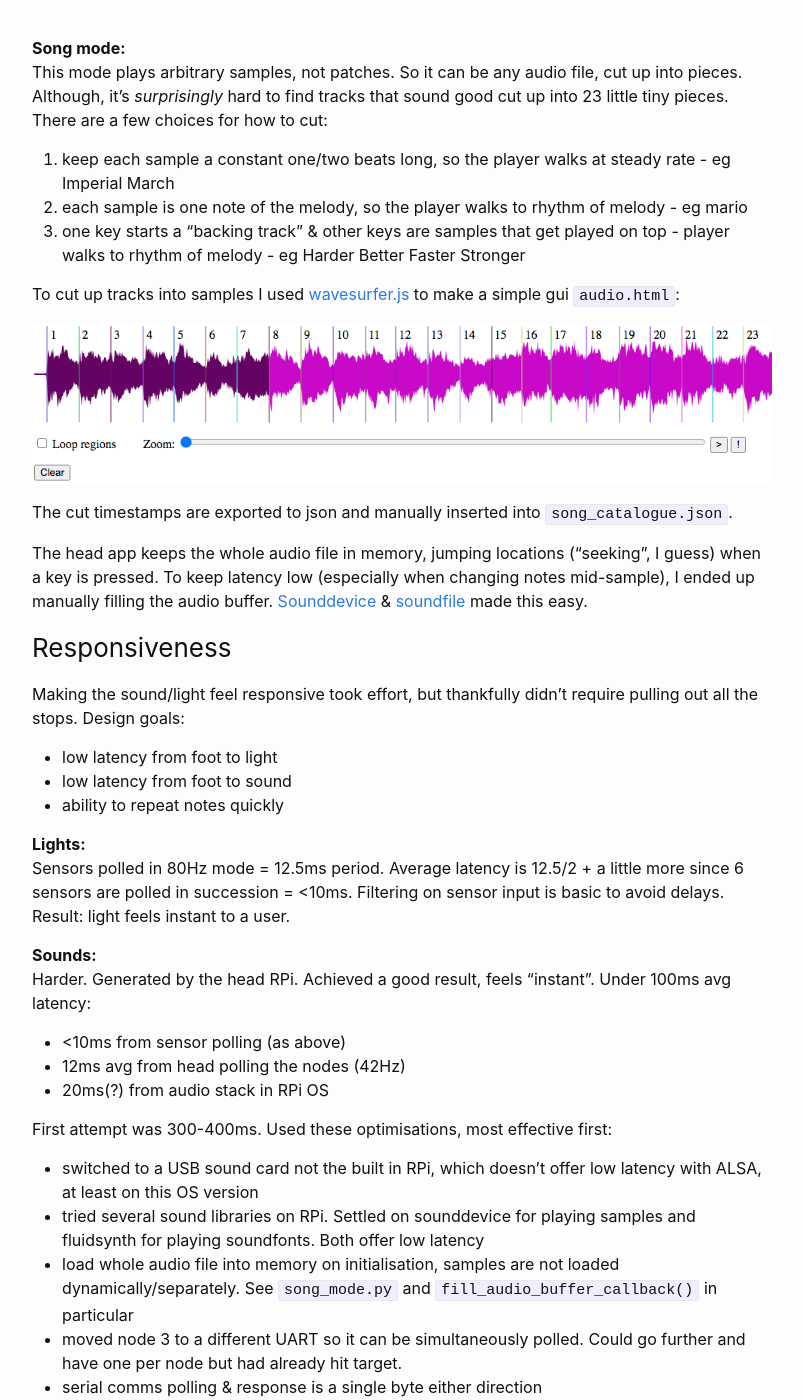
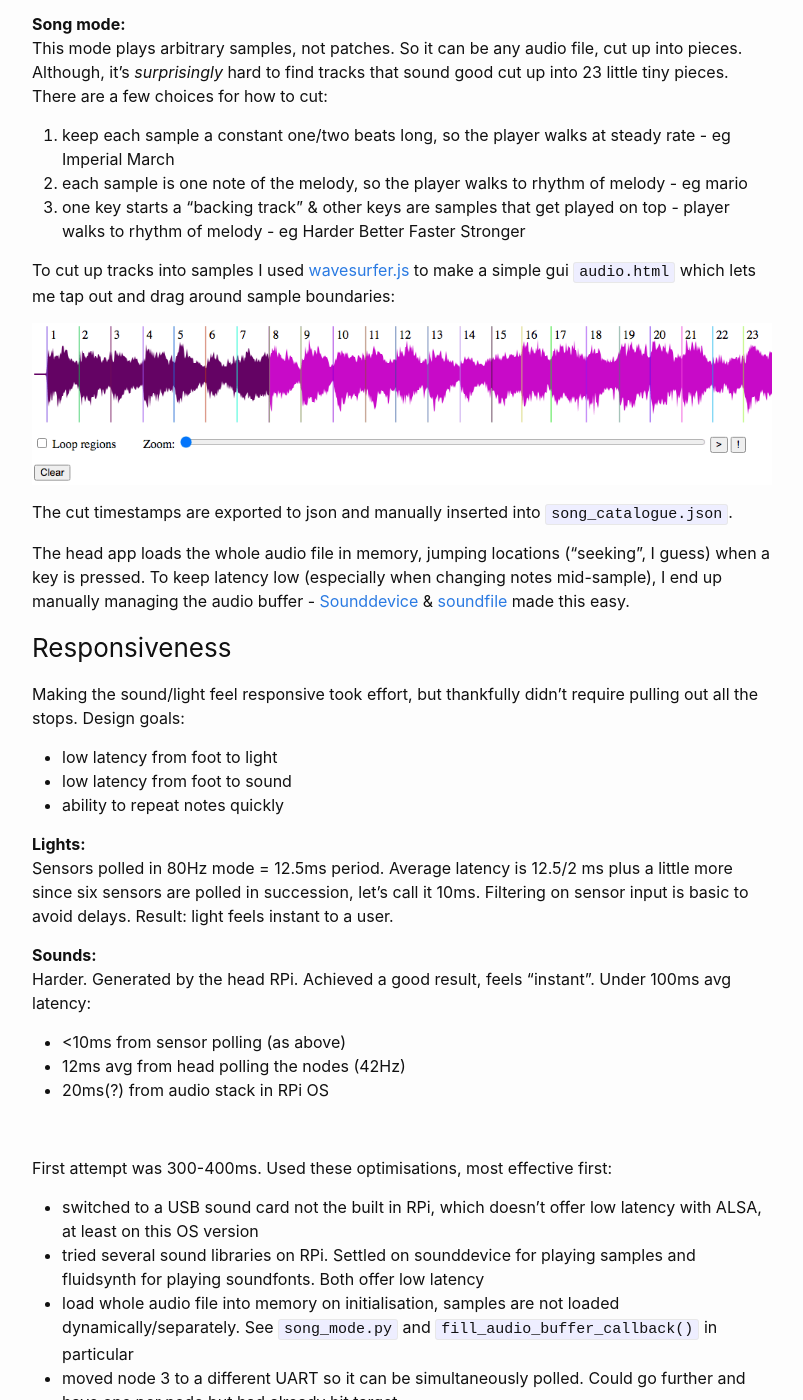
Before and after one commit to mattyyeung/mattyyeung.github.io, a Jekyll site: the page built from piano-path.md, in a window 1280 px wide and 1400 px high, scrolled down 6311 px. Shown: the whole window, without its empty margins (238-1041 px from the left). Built offline with Jekyll 4.4.1, drawn with Linux system fonts in a browser that asks for light colours.

Commit message:
piano-path

```diff
--- a/assets/main.scss
+++ b/assets/main.scss
@@ -69,3 +69,8 @@ hr {
 .small-table th, .small-table td {
 	padding: 6px 12px;
 }
+
+
+.center {
+	text-align: center;
+}
--- a/piano-path.md
+++ b/piano-path.md
@@ -133,16 +133,16 @@ Hell yeah! All the design files are on [github](TODO)<!--TODO-->, CC-NC-BY licen
 
 I probably went though 10 different options before settling on [load cells](https://www.aliexpress.com/item/1005006593556468.html) for pavers and "IR tripwires"  for the steps.
 
-![Sensors](/assets/piano-path/sensors.jpg)
+![Sensors](/assets/piano-path/sensors.jpg){.text-align}
 
 <table class="small-table">
 <tr><th>Requirement</th><th>Notes</th></tr>
 <tr><td>Detect foot-step</td><td>Adults & kids. Bonus: cat</td></tr>
 <tr><td>Detect foot-lift</td><td>allows player to change note lengths. A late addition, realised during experiments. </td></tr>
 <tr><td>Multiple people playing multiple steps at once</td><td>don't force people to go one at a time</td></tr>
-<tr><td>Low latency</td>td><td><100ms </td></tr>
+<tr><td>Low latency</td><td><100ms </td></tr>
 <tr><td>Nothing sticking up over pavers</td><td>will get kicked & destoyed</td></tr>
-<tr><td>Cheap</td>td><td><$5 per step? Total 23 steps to detect</td></tr>
+<tr><td>Cheap</td><td><$5 per step? Total 23 steps to detect</td></tr>
 <tr><td>No false-triggers</td><td>don't want lights randomly turning on, eg when leaves fall in Autumn</td></tr>
 <tr><td>No double-triggers</td><td>don't want flicker on or weird double-notes</td></tr>
 <tr><td>IP68 rating</td><td>will be completely submerged for hours. Silt buildup over months/years</td></tr>
@@ -178,13 +178,13 @@ This mode plays arbitrary samples, not patches. So it can be any audio file, cut
 1. each sample is one note of the melody, so the player walks to rhythm of melody - eg mario
 1. one key starts a "backing track" & other keys are samples that get played on top - player walks to rhythm of melody - eg Harder Better Faster Stronger
 
-To cut up tracks into samples I used [wavesurfer.js](https://wavesurfer.xyz/) to make a simple gui `audio.html`:
+To cut up tracks into samples I used [wavesurfer.js](https://wavesurfer.xyz/) to make a simple gui `audio.html` which lets me tap out and drag around sample boundaries:
 
 ![Audio cutting GUI](/assets/piano-path/audio-cutting.png)
 
 The cut timestamps are exported to json and manually inserted into `song_catalogue.json`.
 
-The head app keeps the whole audio file in memory, jumping locations ("seeking", I guess) when a key is pressed. To keep latency low (especially when changing notes mid-sample), I ended up manually filling the audio buffer. [Sounddevice](https://python-sounddevice.readthedocs.io/) & [soundfile](https://python-soundfile.readthedocs.io/) made this easy.
+The head app loads the whole audio file in memory, jumping locations ("seeking", I guess) when a key is pressed. To keep latency low (especially when changing notes mid-sample), I end up manually managing the audio buffer - [Sounddevice](https://python-sounddevice.readthedocs.io/) & [soundfile](https://python-soundfile.readthedocs.io/) made this easy.
 
 
 ### Responsiveness
@@ -194,13 +194,14 @@ Making the sound/light feel responsive took effort, but thankfully didn't requir
 - ability to repeat notes quickly
 
 **Lights:** <br>
-Sensors polled in 80Hz mode = 12.5ms period. Average latency is 12.5/2 + a little more since 6 sensors are polled in succession = <10ms. Filtering on sensor input is basic to avoid delays. Result: light feels instant to a user.
+Sensors polled in 80Hz mode = 12.5ms period. Average latency is 12.5/2 ms plus a little more since six sensors are polled in succession, let's call it 10ms. Filtering on sensor input is basic to avoid delays. Result: light feels instant to a user.
 
 **Sounds:** <br>
 Harder. Generated by the head RPi. Achieved a good result, feels "instant". Under 100ms avg latency:
 - <10ms from sensor polling (as above)
 - 12ms avg from head polling the nodes (42Hz)
 - 20ms(?) from audio stack in RPi OS
+
 ![]()
 
 First attempt was 300-400ms. Used these optimisations, most effective first:
```
